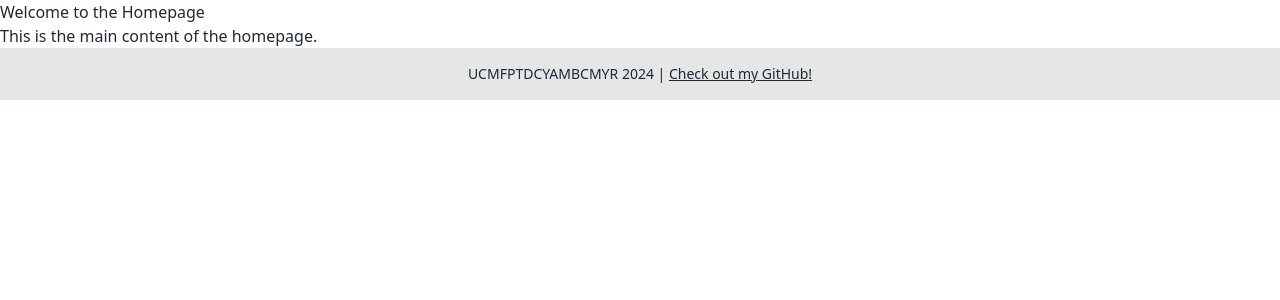
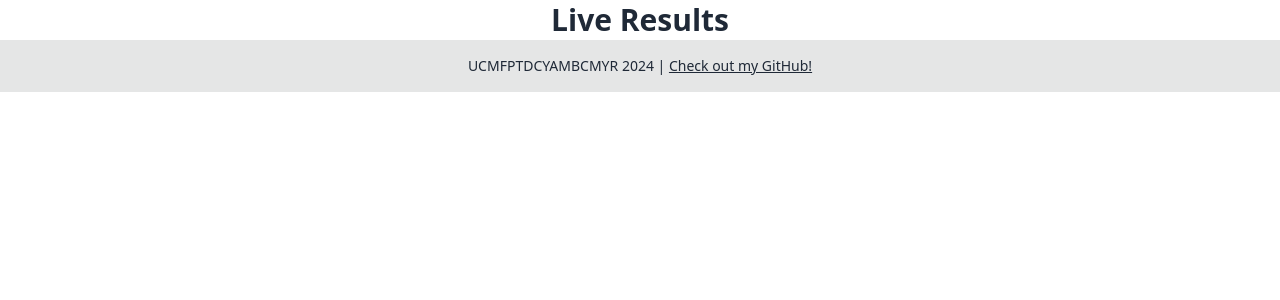
Before and after one commit to matthewkdies/football-pool, a Flask app: page / in a window 1280 px wide. Shown: the part 68-368 px from the top of the page. Run offline with Flask 3, Linux system fonts and the light colour scheme; style sheets or scripts are compiled from the project's sources; parts of the project's set-up code (start-up, migrations or seed data) failed here and were passed over.

Commit message:
Using typography

```diff
--- a/apps/football_pool/templates/index.html
+++ b/apps/football_pool/templates/index.html
@@ -3,6 +3,7 @@
 {% block title %}Home{% endblock %}
 
 {% block content %}
-    <h1>Welcome to the Homepage</h1>
-    <p>This is the main content of the homepage.</p>
+<article class="prose prose-lg max-w-none">
+    <h2 align="center">Live Results</h2>
+</article>
 {% endblock %}
```
Also changed, not shown: apps/football_pool/templates/about.html (+5 -2 lines), apps/football_pool/templates/results.html (+5 -2 lines).
